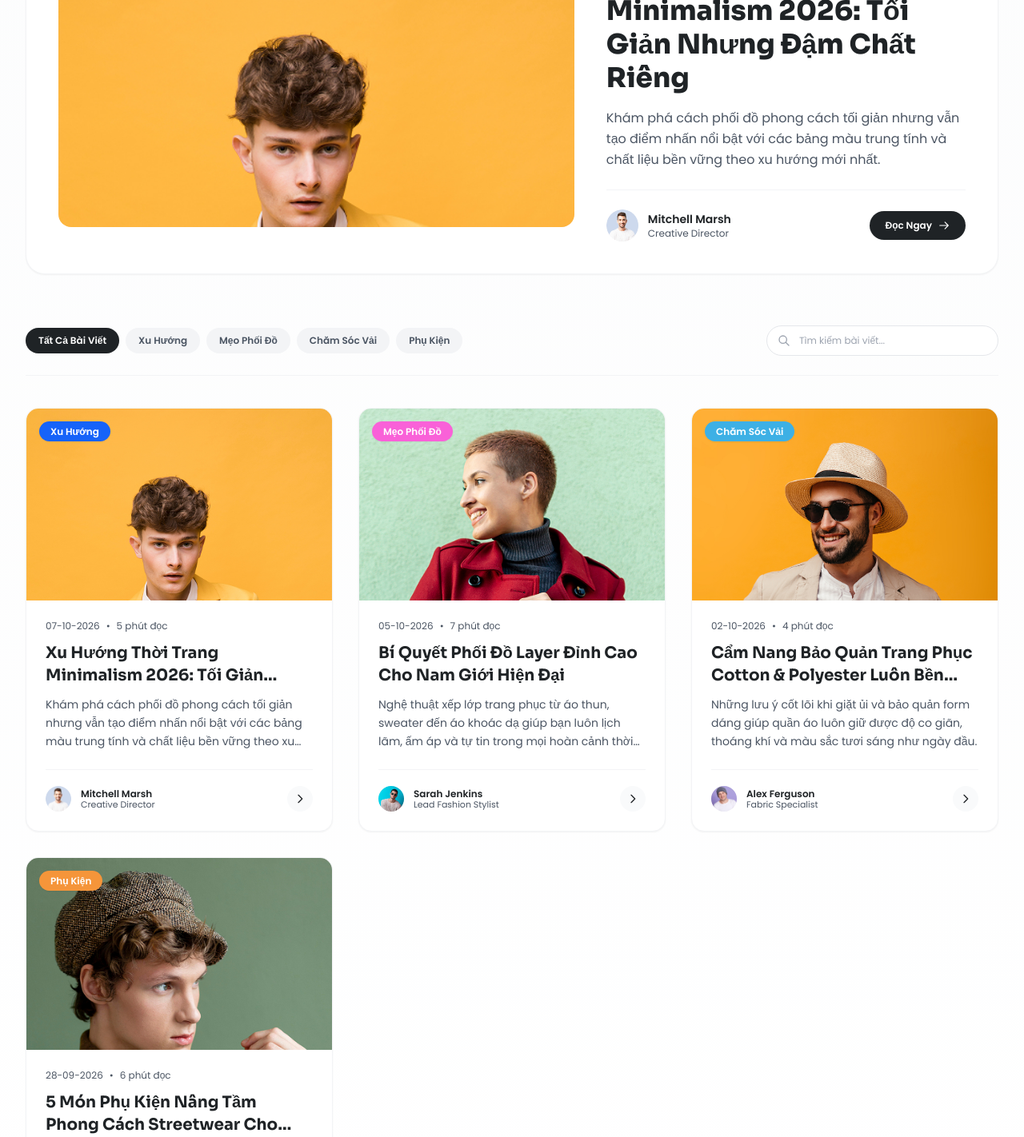
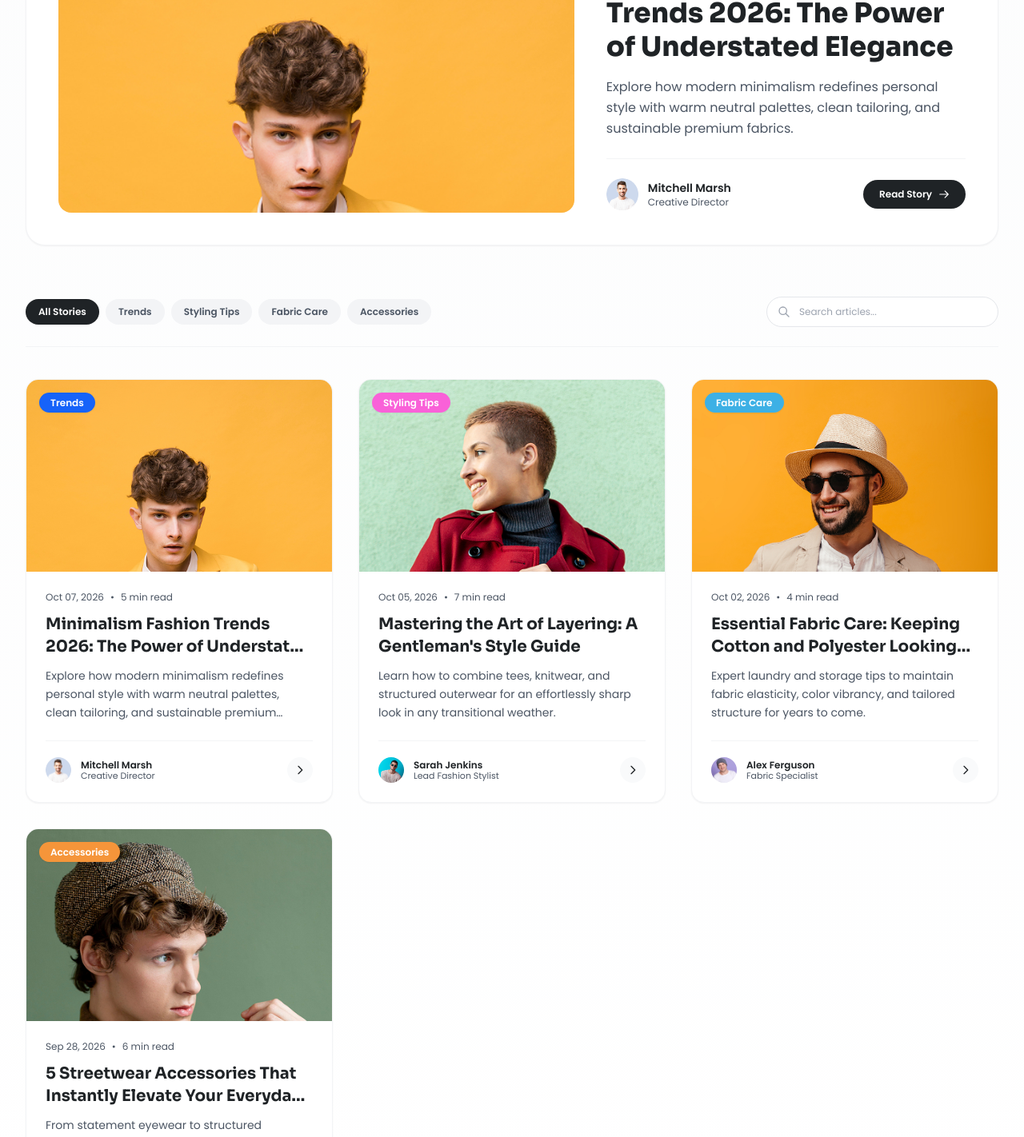
Before and after one commit to Huhhuu/Unique-Multipurpose-Website-Theme, a Next.js app: page /blog in a window 1280 px wide. Shown: the part 600-2022 px from the top of the page at 80% size. Built offline with nearby package versions, Linux system fonts and the light colour scheme.

Commit message:
update english on blog

```diff
--- a/components/blog/BlogCard.jsx
+++ b/components/blog/BlogCard.jsx
@@ -71,7 +71,7 @@ export default function BlogCard({ post }) {
           <Link
             href={`/blog/${post.slug}`}
             className="inline-flex items-center justify-center w-8 h-8 rounded-full bg-gray-50 text-dark group-hover:bg-primary group-hover:text-white transition-colors"
-            aria-label="Đọc bài viết"
+            aria-label="Read article"
           >
             <svg className="w-4 h-4 transition-transform group-hover:translate-x-0.5" fill="none" viewBox="0 0 24 24" stroke="currentColor">
               <path strokeLinecap="round" strokeLinejoin="round" strokeWidth={2} d="M9 5l7 7-7 7" />
--- a/components/blog/BlogCategories.jsx
+++ b/components/blog/BlogCategories.jsx
@@ -16,7 +16,7 @@ export default function BlogCategories({
               : 'bg-gray-100 text-dark-muted hover:bg-gray-200'
           }`}
         >
-          Tất Cả Bài Viết
+          All Stories
         </button>
         {categories.map((cat) => (
           <button
@@ -38,7 +38,7 @@ export default function BlogCategories({
           type="text"
           value={searchQuery}
           onChange={(e) => onSearchChange(e.target.value)}
-          placeholder="Tìm kiếm bài viết..."
+          placeholder="Search articles..."
           className="w-full pl-10 pr-4 py-2.5 rounded-full border border-gray-200 text-xs text-dark focus:outline-none focus:border-primary focus:ring-1 focus:ring-primary transition-all bg-white"
         />
         <svg
--- a/components/blog/BlogFeatured.jsx
+++ b/components/blog/BlogFeatured.jsx
@@ -36,7 +36,7 @@ export default function BlogFeatured({ post }) {
           <div>
             <div className="inline-flex items-center gap-2 px-3 py-1 rounded-full bg-primary/10 text-primary text-xs font-semibold mb-4">
               <span className="w-2 h-2 rounded-full bg-primary animate-pulse" />
-              Bài Viết Tiêu Điểm
+              Featured Story
             </div>
 
             <div className="flex items-center text-xs text-dark-muted font-sans gap-2 mb-3">
@@ -80,7 +80,7 @@ export default function BlogFeatured({ post }) {
               href={`/blog/${post.slug}`}
               className="inline-flex items-center gap-2 px-5 py-2.5 rounded-full bg-dark text-white text-xs font-semibold hover:bg-primary transition-colors"
             >
-              Đọc Ngay
+              Read Story
               <svg className="w-3.5 h-3.5" fill="none" viewBox="0 0 24 24" stroke="currentColor">
                 <path strokeLinecap="round" strokeLinejoin="round" strokeWidth={2} d="M14 5l7 7m0 0l-7 7m7-7H3" />
               </svg>
--- a/components/blog/RelatedPosts.jsx
+++ b/components/blog/RelatedPosts.jsx
@@ -9,9 +9,9 @@ export default function RelatedPosts({ posts }) {
     <section className="py-14 sm:py-20 bg-gray-50/70 border-t border-gray-100">
       <Container>
         <SectionTitle
-          subtitle="Khám phá thêm"
-          title="Bài viết liên quan bạn có thể thích"
-          description="Cập nhật thêm những kiến thức thời trang, mẹo phối đồ và xu hướng phong cách sống mới nhất."
+          subtitle="Explore More"
+          title="Related Stories You Might Enjoy"
+          description="Stay updated with the latest fashion perspectives, styling tips, and contemporary lifestyle inspiration."
         />
 
         <div className="grid grid-cols-1 md:grid-cols-2 lg:grid-cols-3 gap-8">
--- a/data/blog-data.json
+++ b/data/blog-data.json
@@ -1,180 +1,180 @@
 [
   {
     "id": "post-1",
-    "slug": "xu-huong-thoi-trang-minimalism-2026",
-    "title": "Xu Hướng Thời Trang Minimalism 2026: Tối Giản Nhưng Đậm Chất Riêng",
-    "excerpt": "Khám phá cách phối đồ phong cách tối giản nhưng vẫn tạo điểm nhấn nổi bật với các bảng màu trung tính và chất liệu bền vững theo xu hướng mới nhất.",
-    "category": "Xu Hướng",
+    "slug": "minimalism-fashion-trends-2026",
+    "title": "Minimalism Fashion Trends 2026: The Power of Understated Elegance",
+    "excerpt": "Explore how modern minimalism redefines personal style with warm neutral palettes, clean tailoring, and sustainable premium fabrics.",
+    "category": "Trends",
     "categoryColor": "#1663F9",
     "author": {
       "name": "Mitchell Marsh",
       "role": "Creative Director",
       "avatar": "/images/ecommerce/testimonials/avatar-mitchell.png"
     },
-    "date": "07-10-2026",
-    "readTime": "5 phút đọc",
+    "date": "Oct 07, 2026",
+    "readTime": "5 min read",
     "image": "/images/ecommerce/hero/hero-4-yellow-suit.jpg",
-    "tags": ["Minimalism", "Trending", "Streetwear", "Bền vững"],
+    "tags": ["Minimalism", "Trending", "Streetwear", "Sustainable"],
     "content": [
       {
         "type": "paragraph",
-        "text": "Thời trang tối giản (Minimalism) trong năm 2026 không còn đơn thuần là việc khoác lên mình những bộ trang phục đơn sắc hay giản lược mọi chi tiết. Thay vào đó, xu hướng này tập trung vào sự tinh tế của đường kim mũi chỉ, cấu trúc phom dáng chuẩn mực và chất lượng vượt trội của từng thớ vải."
+        "text": "Minimalist fashion in 2026 is no longer just about monochrome basics or stark simplicity. Instead, the movement focuses on intentional craftsmanship, sculptural silhouettes, and the undeniable tactility of premium fabrics that stand the test of time."
       },
       {
         "type": "heading",
-        "text": "1. Sự trở lại của các gam màu đất và trung tính ấm áp"
+        "text": "1. The Rise of Warm Earth Tones and Neutral Palettes"
       },
       {
         "type": "paragraph",
-        "text": "Bên cạnh các tông màu cơ bản như đen, trắng và xám, bảng màu tối giản của năm 2026 ghi nhận sự lên ngôi của các gam màu kem, be cát, xanh rêu trầm và nâu đất. Những sắc thái này mang lại cảm giác dịu mắt, dễ dàng kết hợp chéo giữa các món đồ trong tủ quần áo mà không bao giờ lỗi mốt."
+        "text": "Beyond traditional black, white, and grey, this season welcomes desert sand, warm beige, deep olive, and rich terracotta. These grounded shades seamlessly transition between seasons and form the foundation of an effortlessly versatile wardrobe."
       },
       {
         "type": "quote",
-        "quote": "Sự tối giản đích thực không phải là cắt giảm cho đến khi không còn gì để bỏ, mà là giữ lại đúng những gì có giá trị và ý nghĩa nhất.",
-        "author": "Mitchell Marsh - Creative Director tại MicPro"
+        "quote": "True minimalism is not the absence of color or detail, but the presence of absolute purpose and quality.",
+        "author": "Mitchell Marsh - Creative Director at MicPro"
       },
       {
         "type": "heading",
-        "text": "2. Tối ưu tủ đồ Capsule Wardrobe với đồ may đo thông minh"
+        "text": "2. Curating a Functional Capsule Wardrobe"
       },
       {
         "type": "paragraph",
-        "text": "Một chiếc áo blazer may đo chuẩn form, hai chiếc áo thun cotton 100% thoáng khí và một chiếc quần tây ống suông đứng dáng có thể tạo ra hơn mười biến thể trang phục khác nhau. Điều này vừa giúp bạn tiết kiệm thời gian chọn đồ mỗi sáng, vừa hướng đến lối sống tiêu dùng có trách nhiệm với môi trường."
+        "text": "A perfectly tailored blazer, two high-grade organic cotton tees, and relaxed wide-leg trousers can create over a dozen unique outfit combinations. Investing in versatile essentials reduces morning decision fatigue while embracing sustainable living."
       },
       {
         "type": "heading",
-        "text": "3. Điểm nhấn thị giác qua phụ kiện tinh tế"
+        "text": "3. Elevating the Look with Subtle Accents"
       },
       {
         "type": "paragraph",
-        "text": "Khi trang phục tổng thể được giữ ở mức tinh giản, những món phụ kiện như một chiếc đồng hồ dây da cổ điển, kính mát gọng vuông hay một chiếc mũ beret sẽ trở thành tâm điểm thu hút mọi ánh nhìn mà không hề tạo cảm giác phô trương."
+        "text": "When your silhouette is clean and disciplined, understated accessories like a vintage leather watch, structured sunglasses, or a wool beret command attention without feeling overwhelming."
       }
     ]
   },
   {
     "id": "post-2",
-    "slug": "bi-quyet-phoi-do-layer-cho-nam-gioi",
-    "title": "Bí Quyết Phối Đồ Layer Đỉnh Cao Cho Nam Giới Hiện Đại",
-    "excerpt": "Nghệ thuật xếp lớp trang phục từ áo thun, sweater đến áo khoác dạ giúp bạn luôn lịch lãm, ấm áp và tự tin trong mọi hoàn cảnh thời tiết.",
-    "category": "Mẹo Phối Đồ",
+    "slug": "mastering-the-art-of-layering",
+    "title": "Mastering the Art of Layering: A Gentleman's Style Guide",
+    "excerpt": "Learn how to combine tees, knitwear, and structured outerwear for an effortlessly sharp look in any transitional weather.",
+    "category": "Styling Tips",
     "categoryColor": "#F961D8",
     "author": {
       "name": "Sarah Jenkins",
       "role": "Lead Fashion Stylist",
       "avatar": "/images/ecommerce/hero/hero-7-sunglasses.jpg"
     },
-    "date": "05-10-2026",
-    "readTime": "7 phút đọc",
+    "date": "Oct 05, 2026",
+    "readTime": "7 min read",
     "image": "/images/ecommerce/hero/hero-3-red-coat.jpg",
-    "tags": ["Layering", "Men Fashion", "Lookbook", "Thu Đông"],
+    "tags": ["Layering", "Men Fashion", "Lookbook", "Autumn"],
     "content": [
       {
         "type": "paragraph",
-        "text": "Phối đồ xếp lớp (Layering) là một trong những kỹ năng thời trang kinh điển giúp phái mạnh thể hiện gu thẩm mỹ tinh tế. Khi thời tiết giao mùa, việc kết hợp linh hoạt các lớp áo không chỉ giữ ấm hiệu quả mà còn tạo nên chiều sâu thị giác phong phú."
+        "text": "Layering is one of the most expressive styling techniques in modern menswear. When seasons transition, strategically stacking complementary garments delivers both functional warmth and rich visual depth."
       },
       {
         "type": "heading",
-        "text": "Quy tắc phối đồ từ mỏng đến dày"
+        "text": "The Golden Rule: Thin to Thick"
       },
       {
         "type": "paragraph",
-        "text": "Nguyên tắc cốt lõi của kỹ thuật layer là lớp áo trong cùng luôn mỏng và ôm nhẹ cơ thể nhất (như áo thun trơn hoặc sơ mi mỏng), tiếp theo là lớp giữ nhiệt trung gian (áo len dệt kim, cardigan hoặc sweater nỉ), và lớp ngoài cùng là áo khoác có chất liệu cứng cáp (trench coat, áo khoác dạ hoặc denim jacket)."
+        "text": "Always build your outfit from the lightest inner layer to the heaviest outer shell. Begin with a breathable crewneck t-shirt or crisp shirt, add an insulating middle layer like a fine merino sweater or knit cardigan, and finish with a structured overcoat or trench jacket."
       },
       {
         "type": "quote",
-        "quote": "Bí quyết của một set đồ layer thành công là bạn có thể cởi bỏ từng lớp áo ra mà các phần còn lại trông vẫn hoàn hảo và chỉn chu.",
+        "quote": "A successful layered outfit is one where you can remove any single layer and the remaining look still appears complete and intentional.",
         "author": "Sarah Jenkins - Lead Fashion Stylist"
       },
       {
         "type": "heading",
-        "text": "Hài hòa về màu sắc và hoa văn"
+        "text": "Harmonizing Colors and Textures"
       },
       {
         "type": "paragraph",
-        "text": "Hãy giới hạn tối đa 3 màu sắc trên một tổng thể trang phục. Nếu một lớp áo đã có hoa văn hoặc màu sắc rực rỡ, các lớp áo còn lại nên là gam màu trơn trung tính để tránh gây rối mắt cho người đối diện."
+        "text": "Limit your palette to three harmonious tones. Pair smooth cotton with ribbed wool and textured denim to create contrast without relying on loud patterns."
       }
     ]
   },
   {
     "id": "post-3",
-    "slug": "huong-dan-bao-quan-do-cotton-va-polyester",
-    "title": "Cẩm Nang Bảo Quản Trang Phục Cotton & Polyester Luôn Bền Đẹp",
-    "excerpt": "Những lưu ý cốt lõi khi giặt ủi và bảo quản form dáng giúp quần áo luôn giữ được độ co giãn, thoáng khí và màu sắc tươi sáng như ngày đầu.",
-    "category": "Chăm Sóc Vải",
+    "slug": "essential-fabric-care-guide",
+    "title": "Essential Fabric Care: Keeping Cotton and Polyester Looking New",
+    "excerpt": "Expert laundry and storage tips to maintain fabric elasticity, color vibrancy, and tailored structure for years to come.",
+    "category": "Fabric Care",
     "categoryColor": "#3DB0E5",
     "author": {
       "name": "Alex Ferguson",
       "role": "Fabric Specialist",
       "avatar": "/images/ecommerce/hero/hero-6-beanie-man.jpg"
     },
-    "date": "02-10-2026",
-    "readTime": "4 phút đọc",
+    "date": "Oct 02, 2026",
+    "readTime": "4 min read",
     "image": "/images/ecommerce/similar/model-man-sunglasses.jpg",
-    "tags": ["Fabric Care", "Cotton", "Polyester", "Bền màu"],
+    "tags": ["Fabric Care", "Cotton", "Polyester", "Longevity"],
     "content": [
       {
         "type": "paragraph",
-        "text": "Hầu hết các sản phẩm thời trang cao cấp tại MicPro đều sử dụng sự kết hợp tối ưu giữa sợi bông tự nhiên Cotton và sợi tổng hợp Polyester để mang lại độ thoáng mát, êm ái cùng khả năng chống nhăn vượt trội. Tuy nhiên, để duy trì tuổi thọ trang phục lâu dài, cách chăm sóc đóng vai trò quyết định."
+        "text": "Most premium apparel at MicPro blends natural long-staple cotton with engineered polyester to deliver softness, breathability, and wrinkle resistance. Proper garment maintenance ensures your favorite pieces retain their original form and vivid hue."
       },
       {
         "type": "heading",
-        "text": "Nhiệt độ nước giặt tiêu chuẩn"
+        "text": "Optimum Water Temperature"
       },
       {
         "type": "paragraph",
-        "text": "Luôn ưu tiên giặt bằng nước mát hoặc nước ấm dưới 30 độ C. Nước quá nóng sẽ làm sợi cotton bị co rút sợi vải và làm phai màu nhuộm tự nhiên, trong khi sợi polyester có thể bị biến dạng nhiệt."
+        "text": "Always wash in cold or lukewarm water below 30°C. Hot water breaks down cotton fibers, causing shrinkage and fading, while excessive heat can warp synthetic filaments."
       },
       {
         "type": "quote",
-        "quote": "Chăm sóc quần áo đúng cách không chỉ tiết kiệm chi phí mua sắm mà còn là hành động thiết thực bảo vệ môi trường sống.",
+        "quote": "Caring for your clothes properly is the simplest and most impactful step toward sustainable fashion consumption.",
         "author": "Alex Ferguson - Fabric Specialist"
       },
       {
         "type": "heading",
-        "text": "Cách phơi và ủi chuẩn xưởng may"
+        "text": "Drying and Pressing Techniques"
       },
       {
         "type": "paragraph",
-        "text": "Phơi trang phục ở nơi thoáng gió, tránh ánh nắng mặt trời gắt chiếu trực tiếp. Đối với áo sweater len và áo thun nặng sợi, nên phơi nằm ngang trên giàn phơi thay vì móc treo thẳng đứng để tránh tình trạng chảy xệ cổ và giãn vai áo."
+        "text": "Air-dry garments away from direct scorching sunlight. For heavy sweaters and knitwear, dry flat on a drying rack rather than hanging to prevent shoulder stretching and collar distortion."
       }
     ]
   },
   {
     "id": "post-4",
-    "slug": "5-mon-phu-kien-nang-tam-phong-cach-streetwear",
-    "title": "5 Món Phụ Kiện Nâng Tầm Phong Cách Streetwear Cho Giới Trẻ",
-    "excerpt": "Điểm xuyết những món phụ kiện nhỏ nhưng mang lại sức hút ấn tượng cho tổng thể set đồ dạo phố của bạn từ mũ beret đến kính mát thời trang.",
-    "category": "Phụ Kiện",
+    "slug": "5-streetwear-accessories-to-elevate-your-look",
+    "title": "5 Streetwear Accessories That Instantly Elevate Your Everyday Look",
+    "excerpt": "From statement eyewear to structured headwear, discover how small accent pieces transform simple everyday outfits.",
+    "category": "Accessories",
     "categoryColor": "#F5953A",
     "author": {
       "name": "Mitchell Marsh",
       "role": "Creative Director",
       "avatar": "/images/ecommerce/testimonials/avatar-mitchell.png"
     },
-    "date": "28-09-2026",
-    "readTime": "6 phút đọc",
+    "date": "Sep 28, 2026",
+    "readTime": "6 min read",
     "image": "/images/ecommerce/hero/hero-1-beret.jpg",
-    "tags": ["Streetwear", "Accessories", "Kính Mát", "Mũ Beret"],
+    "tags": ["Streetwear", "Accessories", "Eyewear", "Headwear"],
     "content": [
       {
         "type": "paragraph",
-        "text": "Một bộ trang phục dù đắt tiền đến đâu vẫn có thể thiếu đi nét cá tính riêng nếu không có sự đồng hành của những món phụ kiện phù hợp. Trong phong cách dạo phố Streetwear, phụ kiện chính là tuyên ngôn thể hiện bản sắc của người mặc."
+        "text": "Even the finest curated outfit can feel incomplete without the right accents. In modern streetwear, accessories serve as a signature statement of personal confidence and aesthetic awareness."
       },
       {
         "type": "heading",
-        "text": "Mũ beret và beanie - Nét lãng tử thời thượng"
+        "text": "Berets and Beanies: Effortless European Flair"
       },
       {
         "type": "paragraph",
-        "text": "Mũ beret cổ điển kết hợp cùng áo khoác dạ dáng dài hay mũ len beanie đi cùng hoodie phom rộng lập tức biến hóa bạn thành một tín đồ thời trang mang phong cách châu Âu hiện đại."
+        "text": "A structured wool beret paired with a tailored overcoat, or a ribbed beanie topping an oversized hoodie, instantly injects high-fashion energy into a casual street silhouette."
       },
       {
         "type": "heading",
-        "text": "Kính mát mắt vuông góc cạnh"
+        "text": "Angular Geometric Sunglasses"
       },
       {
         "type": "paragraph",
-        "text": "Kính mát không chỉ có công dụng bảo vệ mắt khỏi tia UV mà còn là vũ khí sắc bén giúp định hình đường nét khuôn mặt, tạo vẻ ngoài cuốn hút và bí ẩn trong từng khung hình chụp lookbook."
+        "text": "Beyond vital UV defense, dark geometric frames accentuate facial structure and deliver an enigmatic, runway-ready look for everyday urban outings."
       }
     ]
   }
--- a/pages/blog/index.js
+++ b/pages/blog/index.js
@@ -35,18 +35,18 @@ export default function BlogIndexPage({ posts }) {
   return (
     <Layout
       theme="ecommerce"
-      title="Fashion Blog & Xu Hướng Phong Cách - MicPro Store"
-      description="Cập nhật những xu hướng thời trang mới nhất, mẹo phối đồ thực tế và cẩm nang phong cách sống từ các chuyên gia MicPro."
+      title="Fashion Blog & Style Trends | MicPro Store"
+      description="Discover the latest fashion trends, practical styling tips, and curated lifestyle guides from MicPro experts."
     >
       <div className="py-12 sm:py-16 md:py-20 bg-gradient-to-b from-gray-50/60 to-white">
         <Container>
           <SectionTitle
-            subtitle="Tin Tức & Xu Hướng"
+            subtitle="News & Trends"
             title="MicPro Fashion Blog & Lookbook"
-            description="Không gian chia sẻ kiến thức thời trang, cảm hứng phong cách đương đại và những bí quyết nâng tầm diện mạo mỗi ngày."
+            description="Exploring modern fashion perspectives, contemporary silhouettes, and everyday styling inspiration."
           />
 
-          {/* Featured Post (chỉ hiển thị khi không lọc tìm kiếm) */}
+          {/* Featured Post (only displayed when not filtering or searching) */}
           {selectedCategory === 'all' && searchQuery.trim() === '' && (
             <BlogFeatured post={featuredPost} />
           )}
@@ -71,10 +71,10 @@ export default function BlogIndexPage({ posts }) {
             <div className="text-center py-16 bg-gray-50 rounded-2xl border border-gray-100">
               <span className="text-4xl">🔍</span>
               <h3 className="font-heading font-bold text-h5 text-dark mt-4">
-                Không tìm thấy bài viết phù hợp
+                No matching stories found
               </h3>
               <p className="font-sans text-xs text-dark-muted mt-2">
-                Hãy thử tìm kiếm với từ khóa khác hoặc chuyển sang danh mục Tất cả.
+                Try searching with a different keyword or reset filters to view all articles.
               </p>
               <button
                 onClick={() => {
@@ -83,7 +83,7 @@ export default function BlogIndexPage({ posts }) {
                 }}
                 className="mt-6 px-5 py-2.5 rounded-full bg-primary text-white text-xs font-semibold hover:bg-primary-hover transition-colors"
               >
-                Xóa bộ lọc
+                Reset Filters
               </button>
             </div>
           )}
```
Also changed, not shown: components/blog/BlogDetail.jsx (+5 -5 lines).
